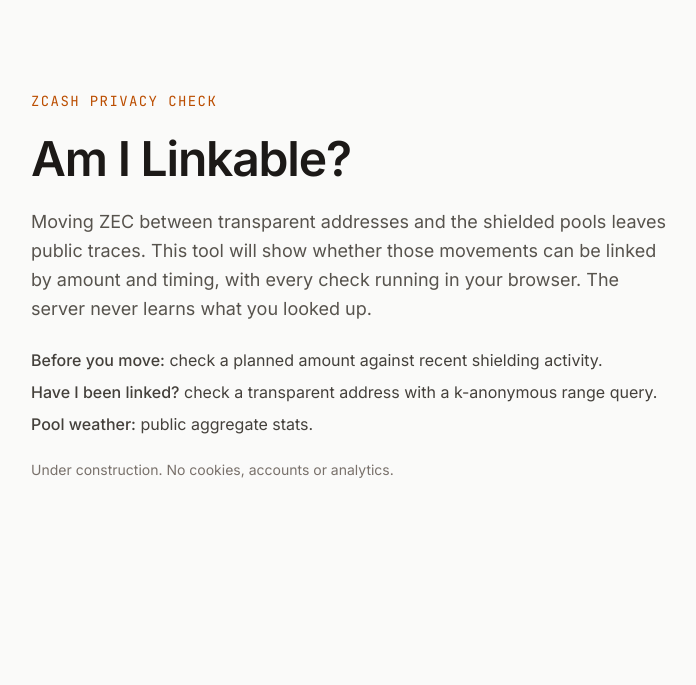
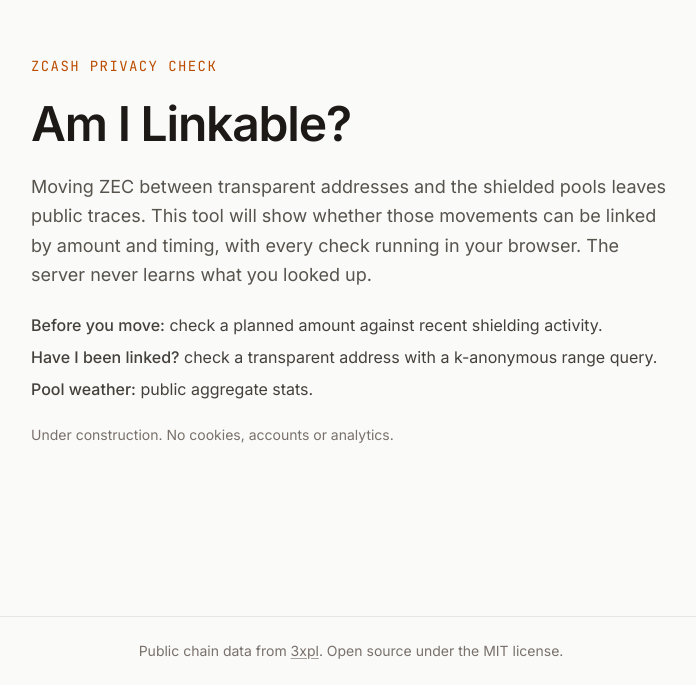
Before and after one commit to Adeolu05/am-i-linkable, a Next.js app in the folder apps/web/: page / in a window 1280 px wide. Shown: the part 115-800 px from the top of the page, without its empty margins (289-985 px from the left). Built offline with nearby package versions, Linux system fonts and the light colour scheme.

Commit message:
feat(web): footer crediting 3xpl and noting the MIT license

```diff
--- a/apps/web/app/layout.tsx
+++ b/apps/web/app/layout.tsx
@@ -17,7 +17,20 @@ export const metadata: Metadata = {
 export default function RootLayout({ children }: { children: React.ReactNode }) {
   return (
     <html lang="en" className={`${inter.variable} ${mono.variable}`}>
-      <body className="font-sans">{children}</body>
+      <body className="flex min-h-dvh flex-col font-sans">
+        <div className="flex flex-1 flex-col">{children}</div>
+        <footer className="border-t border-stone-200 px-4 py-6 text-center text-sm text-stone-500 dark:border-stone-800">
+          Public chain data from{" "}
+          <a
+            href="https://3xpl.com"
+            rel="noreferrer noopener"
+            className="underline decoration-stone-400 underline-offset-2 hover:text-stone-700 dark:hover:text-stone-300"
+          >
+            3xpl
+          </a>
+          . Open source under the MIT license.
+        </footer>
+      </body>
     </html>
   );
 }
--- a/apps/web/app/page.tsx
+++ b/apps/web/app/page.tsx
@@ -1,6 +1,6 @@
 export default function Home() {
   return (
-    <main className="mx-auto flex min-h-dvh max-w-2xl flex-col justify-center gap-6 px-4 py-16">
+    <main className="mx-auto flex w-full max-w-2xl flex-1 flex-col justify-center gap-6 px-4 py-16">
       <p className="font-mono text-sm uppercase tracking-widest text-amber-700 dark:text-amber-400">
         Zcash privacy check
       </p>
```
